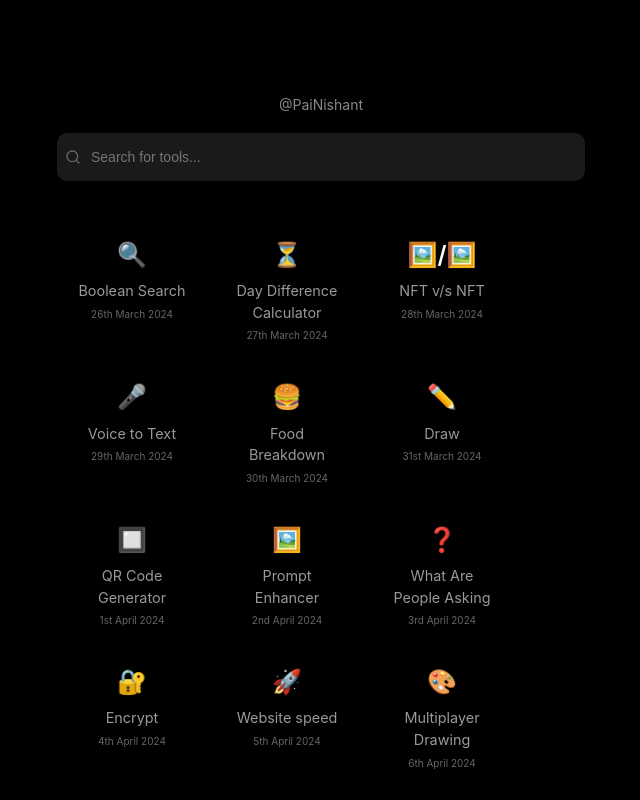
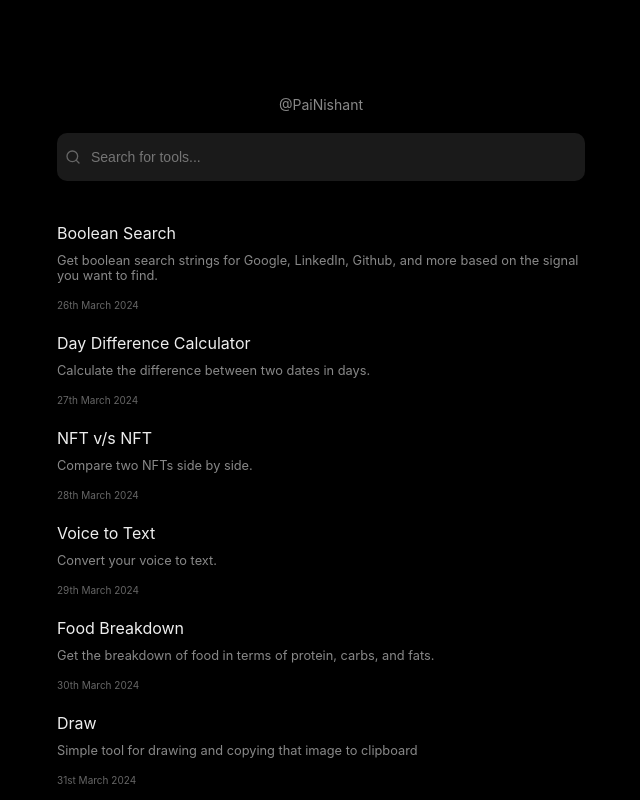
Before and after one commit to nishantrpai/tools.nishu.dev, a Next.js app: page / in a window 1280 px wide. Shown: the top 800 px of the page, without its empty margins (319-959 px from the left). Built offline with nearby package versions, Linux system fonts and the light colour scheme.

Commit message:
update homepage

```diff
--- a/pages/index.js
+++ b/pages/index.js
@@ -1,7 +1,7 @@
 import Head from 'next/head'
 import styles from '@/styles/Home.module.css'
 import { useState, useEffect } from 'react'
-import {FiSearch} from 'react-icons/fi'
+import { FiSearch } from 'react-icons/fi'
 
 
 export const tools = [
@@ -416,11 +416,20 @@ export default function Home() {
             setSearch(e.target.value)
           }} placeholder="Search for tools..."></input>
         </div>
-        <div className='grid'>
+        <div style={{ display: 'flex', flexDirection: 'column', width: '100%', gap: '20px', marginBottom: 30 }}>
           {filteredTools.map((tool, index) => (
-          <a key={index} className={styles.card} href={tool.url}>
-            <h2>{tool.icon}</h2>
-            <p>{tool.title}</p>
+            <a key={index} href={tool.url}>
+              <p style={{
+                fontSize: '1rem',
+                color: '#eee',
+                marginBottom: '10px',
+              }}>{tool.title}</p>
+              <p style={{
+                fontSize: '0.8rem',
+                display: 'flex',
+                color: '#888',
+                marginBottom: '10px',
+              }}>{tool.description}</p>
               <span className={styles.date}>{tool.publishDate}</span>
             </a>
           ))}
```
Lines whose indentation alone changed are shown as unchanged.
